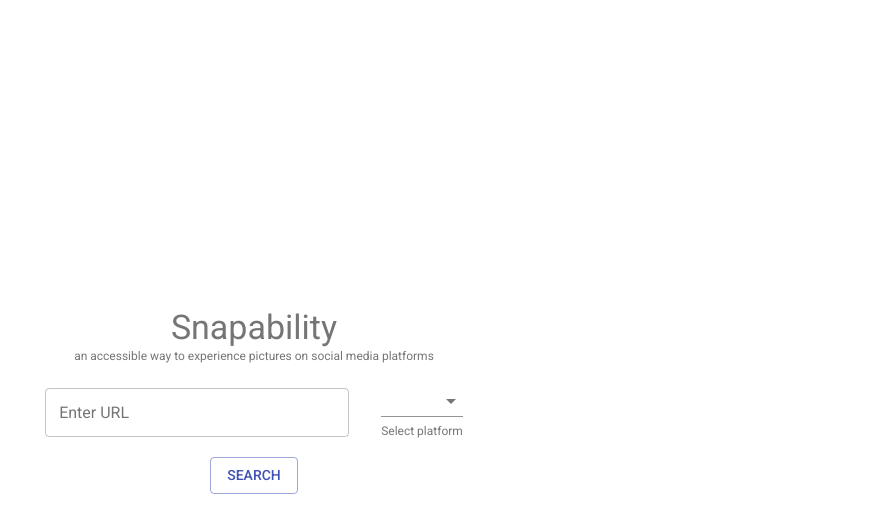
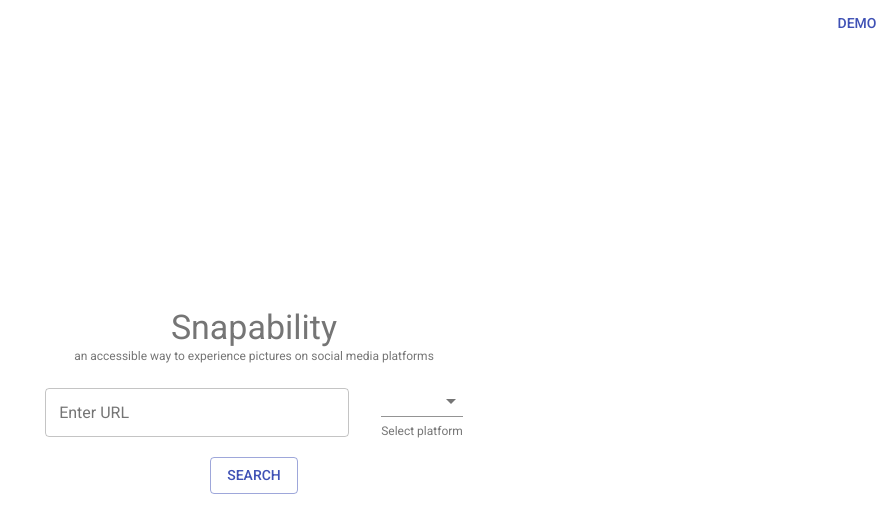
Before and after one commit to ajchili/snapability, a React (Create React App) app in the folder web/: page / in a window 1280 px wide. Shown: the top 532 px of the page, without its empty margins (386-1280 px from the left). Built offline with nearby package versions, Linux system fonts and the light colour scheme.

Commit message:
Added Demo

```diff
--- a/web/src/components/Home.js
+++ b/web/src/components/Home.js
@@ -12,6 +12,24 @@
 } from "@material-ui/core";
 import { withRouter } from "react-router-dom";
 
+const demo = [
+  "https://www.instagram.com/p/BoKXMzqA5rm",
+  "https://www.instagram.com/p/Bo2WOtAHRl_/",
+  "https://www.instagram.com/p/BpKZxqsnZHA/",
+  "https://www.instagram.com/p/BpHuBMrh-m9/",
+  "https://www.instagram.com/p/BpMNLgxnuSf/?tagged=exploration",
+  "https://ramibains.tumblr.com/post/172413087381/porsche",
+  "https://jimhenson-themuppetmaster.tumblr.com/post/178730125187/kermit-the-frog-the-great-muppet-caper",
+  "https://coolcatgroup.tumblr.com/post/175160856956",
+  "http://krabby-kronicle.tumblr.com/post/168440292876",
+  "http://astalavistasta.tumblr.com/post/175234498819/%C3%B6zg%C3%BCrl%C3%BC%C4%9F%C3%BCn-en-b%C3%BCy%C3%BCk-d%C3%BC%C5%9Fman%C4%B1-halinden-memnun-olan",
+  "https://twitter.com/JohnMayer/status/1014968418892636160",
+  "https://twitter.com/localgringo/status/923198119784931328",
+  "https://twitter.com/DaisyOfNland/status/1053923167197192192",
+  "https://twitter.com/UNC_Basketball/status/1053350300801818626",
+  "https://twitter.com/selfcareviibess/status/1053946313606381574"
+];
+
 class Home extends Component {
   state = {
     post: "",
@@ -20,14 +38,14 @@
 
   onPostChange = e => {
     this.setState({ post: e.target.value });
-    if (e.target.value.includes('twitter')) {
-      this.setState({ platform: 'twitter' });
-    } else if (e.target.value.includes('tumblr')) {
-      this.setState({ platform: 'tumblr' });
-    } else if (e.target.value.includes('instagram')) {
-      this.setState({ platform: 'instagram' })
+    if (e.target.value.includes("twitter")) {
+      this.setState({ platform: "twitter" });
+    } else if (e.target.value.includes("tumblr")) {
+      this.setState({ platform: "tumblr" });
+    } else if (e.target.value.includes("instagram")) {
+      this.setState({ platform: "instagram" });
     } else if (!e.target.value.length) {
-      this.setState({ platform: '' });
+      this.setState({ platform: "" });
     }
   };
 
@@ -39,27 +57,32 @@
     const { post, platform } = this.state;
     let author, status, _post;
 
-    if (!post.length || !platform.length) alert("A url and platform are required!");
+    if (!post.length || !platform.length)
+      alert("A url and platform are required!");
     else {
       switch (platform) {
         case "twitter":
-          author = post.split('com/')[1].split('/')[0];
-          status = post.split('status/')[1];
-          this.props.history.push(`/post/twitter?author=${author}&?status=${status}`);
+          author = post.split("com/")[1].split("/")[0];
+          status = post.split("status/")[1];
+          this.props.history.push(
+            `/post/twitter?author=${author}&?status=${status}`
+          );
           break;
         case "tumblr":
           author = post.split("://")[1].split("/")[0];
           _post = post.split("post/")[1];
-          if (_post.includes('/')) _post = _post.split('/')[0];
-          this.props.history.push(`/post/tumblr?author=${author}&?post=${_post}`);
+          if (_post.includes("/")) _post = _post.split("/")[0];
+          this.props.history.push(
+            `/post/tumblr?author=${author}&?post=${_post}`
+          );
           break;
         case "instagram":
-          _post = post.split('/p/')[1];
-          if (_post.includes('/')) _post = _post.split('/')[0];
+          _post = post.split("/p/")[1];
+          if (_post.includes("/")) _post = _post.split("/")[0];
           this.props.history.push(`/post/instagram?post=${_post}`);
           break;
         default:
-          alert('The platform selected is currently unsupported.');
+          alert("The platform selected is currently unsupported.");
           break;
       }
     }
@@ -67,6 +90,24 @@
 
   render() {
     return (
+      <div>
+        <Button
+          style={{
+            top: 5,
+            right: 5,
+            position: "absolute"
+          }}
+          variant="text"
+          color="primary"
+          onClick={() => {
+            let post = demo[Math.floor(Math.random() * demo.length)];
+            this.setState({ post });
+            this.onPostChange({ target: { value: post } });
+            setTimeout(() => this.onLoadPost(), 300);
+          }}
+        >
+          Demo
+        </Button>
         <Grid
           container
           direction="row"
@@ -89,7 +130,8 @@
                 Snapability
               </Typography>
               <Typography variant="caption" align="center">
-              an accessible way to experience pictures on social media platforms
+                an accessible way to experience pictures on social media
+                platforms
               </Typography>
             </Grid>
             <Grid
@@ -107,6 +149,7 @@
                   variant="outlined"
                   fullWidth
                   onChange={this.onPostChange}
+                  value={this.state.post}
                 />
               </Grid>
               <Grid item>
@@ -135,6 +178,7 @@
             </Grid>
           </Grid>
         </Grid>
+      </div>
     );
   }
 }
```
Lines whose indentation alone changed are shown as unchanged.
